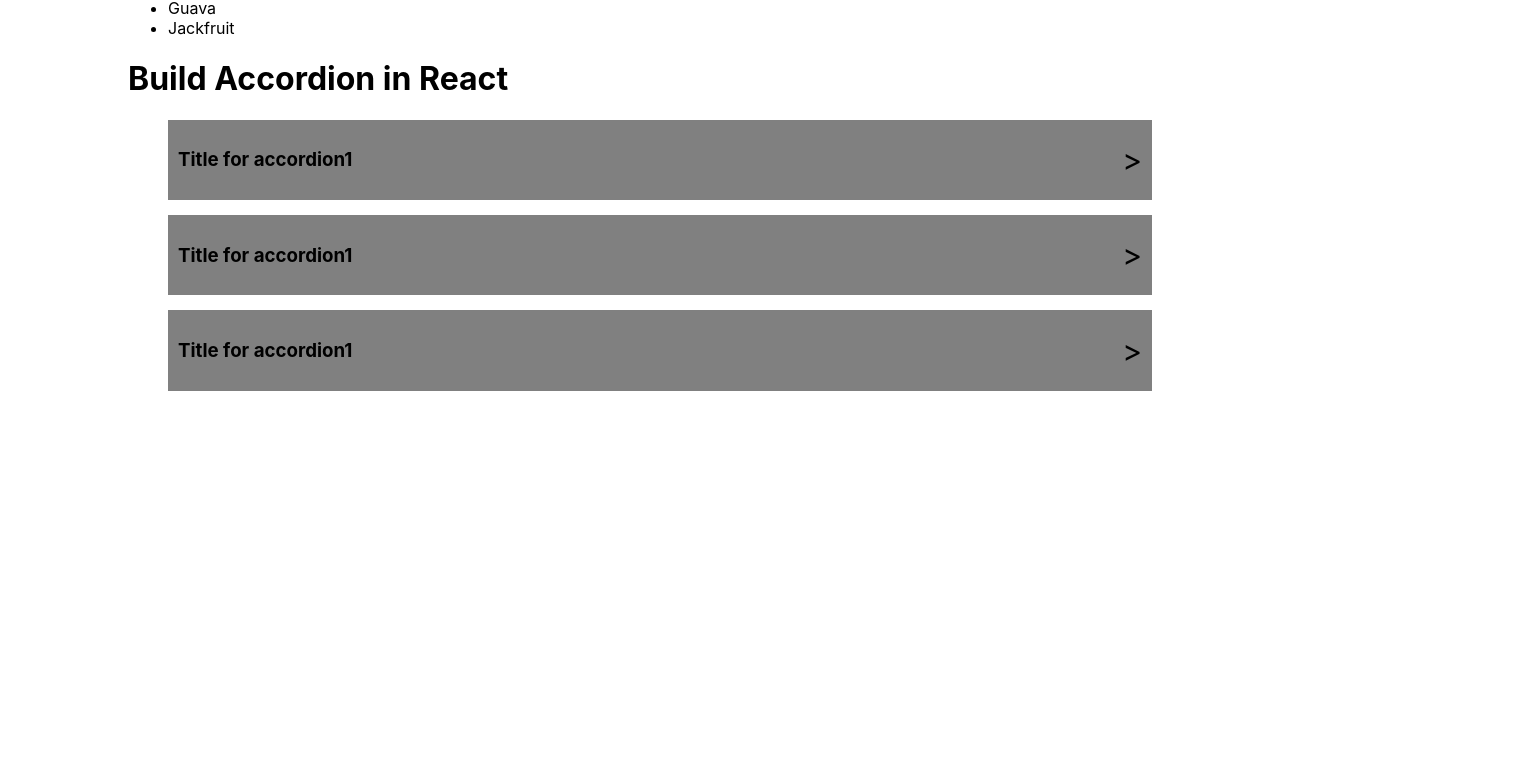
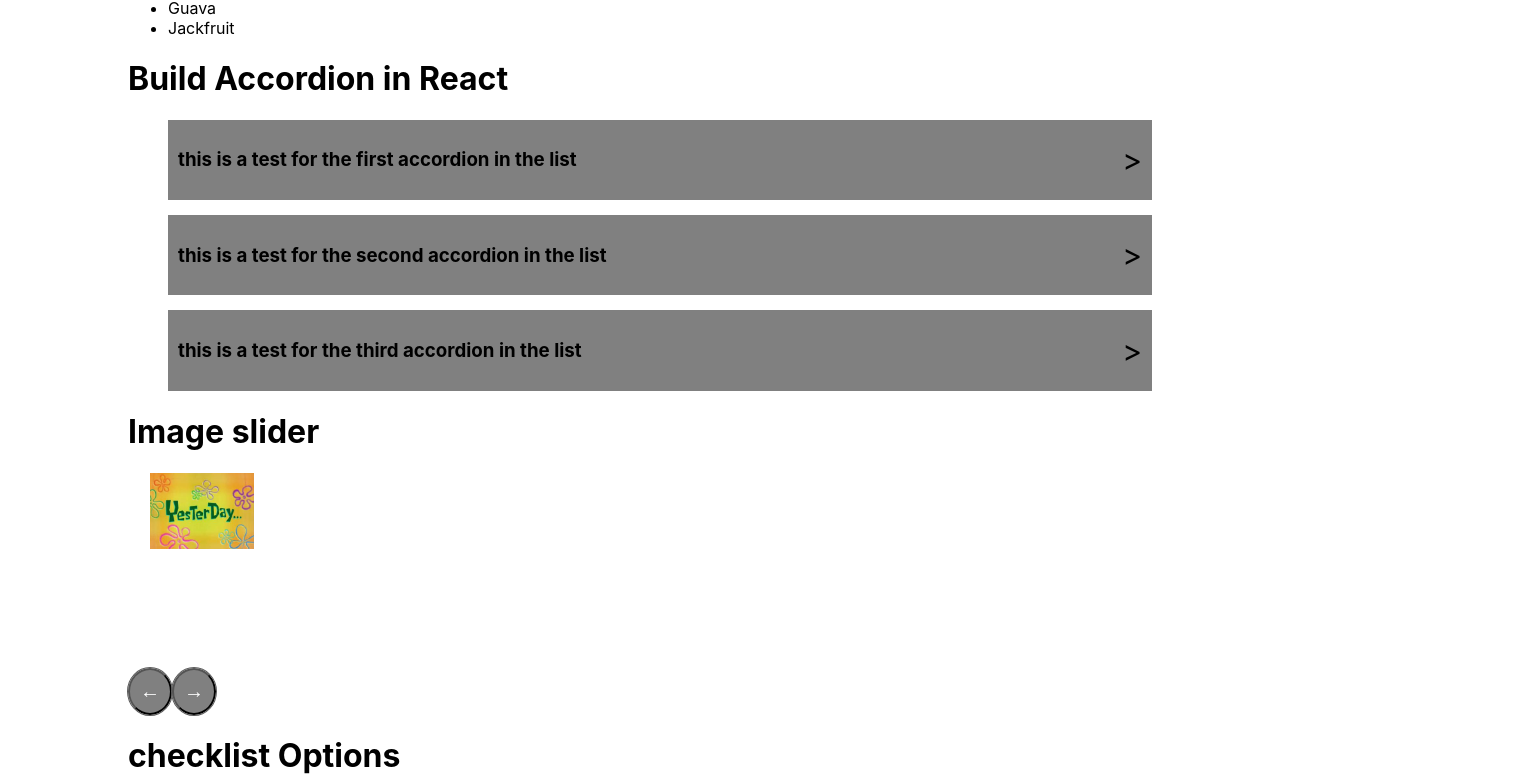
Before and after one commit to rashik007/react-exercises, a React (Create React App) app: page / in a window 1280 px wide. Shown: the part 959-1743 px from the top of the page, 1516 px wide, since content can reach past the window. Before the commit the page ends 1366 px from the top, so only its background shows below. Built offline with nearby package versions, Linux system fonts and the light colour scheme.

Commit message:
outstanding changes

```diff
--- a/package.json
+++ b/package.json
@@ -3,6 +3,9 @@
   "version": "0.1.0",
   "private": true,
   "dependencies": {
+    "@fortawesome/fontawesome-svg-core": "^6.4.2",
+    "@fortawesome/free-solid-svg-icons": "^6.4.2",
+    "@fortawesome/react-fontawesome": "^0.2.0",
     "@testing-library/jest-dom": "^5.17.0",
     "@testing-library/react": "^13.4.0",
     "@testing-library/user-event": "^13.5.0",
--- a/src/App.js
+++ b/src/App.js
@@ -5,6 +5,8 @@ import Search from "./components/Search";
 import Counter from "./components/Counter";
 import MapArr from "./components/MapArr";
 import Accordion from "./components/Accordion";
+import ImageSlider from "./components/ImageSlider";
+import Checklist from "./components/Checklist";
 
 function App() {
   return (
@@ -13,6 +15,8 @@ function App() {
       <Counter />
       <MapArr />
       <Accordion />
+      <ImageSlider />
+      <Checklist />
     </div>
   );
 }
--- a/src/App.scss
+++ b/src/App.scss
@@ -127,3 +127,70 @@ p.block {
 p.none {
   display: none;
 }
+
+//image slider buttons
+.btn--imageSlider {
+  background: grey;
+  padding: 10px;
+  // border: 0px;
+  outline: 1px solid rgb(92, 92, 92);
+  border-radius: 50%;
+  color: white;
+  font-weight: 700;
+  border: 1px transparent white;
+  font-size: 20px;
+}
+
+.image--box {
+  width: 100%;
+  margin: auto;
+
+  .image--container {
+    text-align: center;
+    position: relative;
+    .image--slider--single {
+      width: 70%;
+      margin-left: auto;
+      max-height: 600px;
+      object-fit: cover;
+    }
+
+    .btn--imageSlider {
+      position: absolute;
+    }
+
+    .btn--previous {
+      top: 50%;
+      left: 100px;
+    }
+
+    .btn--next {
+      top: 50%;
+      right: 100px;
+    }
+  }
+}
+
+.image--box {
+  position: relative;
+  max-width: 100%;
+  display: flex;
+}
+
+.image--container.active {
+  display: block;
+  width: 100%;
+
+  opacity: 1;
+  visibility: visible;
+  transform: translateX(0);
+  margin-left: auto;
+  margin-right: auto;
+}
+.image--container {
+  width: 100%;
+  position: absolute;
+  visibility: hidden;
+  transform: translateX(100%); /* Initially move the images to the right */
+  transition: transform 0.5s ease-in-out;
+}
--- a/src/components/Accordion.js
+++ b/src/components/Accordion.js
@@ -1,65 +1,99 @@
-// Display every title of accordion with body.
-// Hide every accordion body using element.display = none;
-// Toggle visibility of accordion body on click of title.
-import React from "react";
+// // Display every title of accordion with body.
+// // Hide every accordion body using element.display = none;
+// // Toggle visibility of accordion body on click of title.
+import React, { useRef } from "react";
+import AccordionData from "./AccordionData";
 
-function Accordion() {
-  const [visibilty, setVisibility] = React.useState(false);
+function Accordion(props) {
+  const [visibilty, setVisibility] = React.useState(
+    Array(AccordionData.length).fill(false)
+  );
+  // const [height, setHeight] = React.useState("0px");
 
-  function changeVisibility() {
-    setVisibility((prevVisibility) => !prevVisibility);
-    console.log("div was clicked");
+  // const content = useRef(null);
+  // console.log(content);
+
+  function changeVisibility(index) {
+    const heightCopy = [...visibilty];
+    console.log("copied array is: " + heightCopy);
+
+    heightCopy[index] = !visibilty[index];
+    setVisibility(heightCopy);
+    // setHeight(visibilty === true ? "0px" : `${content.current.scrollHeight}px`);
+    // console.log(content.current.scrollHeight);
   }
   return (
     <div className="counter-body">
       <h1>Build Accordion in React</h1>
 
       <ul className="accordion-body">
-        <li>
-          <div className="accordion-title" onClick={changeVisibility}>
-            <h3>Title for accordion1</h3>
+        {AccordionData.map((accordionSingle, index) => (
+          // console.log(accordionSingle.title)
+
+          <li key={index}>
+            <div
+              className="accordion-title"
+              onClick={() => changeVisibility(index)}
+            >
+              <h3>{accordionSingle.title}</h3>
               <p> &#62; </p>
             </div>
+
             <div className="accordion--body">
-            <p className={visibilty ? "block" : "none"}>
-              Nisi sunt dolore do minim adipisicing. In Lorem culpa enim
-              voluptate do aliquip exercitation labore laboris ullamco. Cillum
-              deserunt labore nostrud laboris aute aute non cupidatat ipsum
-              officia ut minim.
+              <p className={visibilty[index] ? "block" : "none"}>
+                {accordionSingle.content}
               </p>
             </div>
           </li>
-        <li>
-          <div className="accordion-title" onClick={changeVisibility}>
-            <h3>Title for accordion1</h3>
-            <p> &#62; </p>
-          </div>
-          <div className="accordion--body">
-            <p className={visibilty ? "block" : "none"}>
-              Nisi sunt dolore do minim adipisicing. In Lorem culpa enim
-              voluptate do aliquip exercitation labore laboris ullamco. Cillum
-              deserunt labore nostrud laboris aute aute non cupidatat ipsum
-              officia ut minim.
-            </p>
-          </div>
-        </li>
-        <li>
-          <div className="accordion-title" onClick={changeVisibility}>
-            <h3>Title for accordion1</h3>
-            <p> &#62; </p>
-          </div>
-          <div className="accordion--body">
-            <p className={visibilty ? "block" : "none"}>
-              Nisi sunt dolore do minim adipisicing. In Lorem culpa enim
-              voluptate do aliquip exercitation labore laboris ullamco. Cillum
-              deserunt labore nostrud laboris aute aute non cupidatat ipsum
-              officia ut minim.
-            </p>
-          </div>
-        </li>
+        ))}
       </ul>
     </div>
   );
 }
 
 export default Accordion;
+
+// import React, { useRef, useState } from "react";
+// import AccordionData from "./AccordionData";
+
+// function Accordion(props) {
+//   // Initialize an array of visibility states, one for each accordion item
+//   const [visibilities, setVisibilities] = useState(
+//     Array(AccordionData.length).fill(false)
+//   );
+
+//   function changeVisibility(index) {
+//     // Create a copy of the visibilities array and toggle the state of the clicked item
+//     const newVisibilities = [...visibilities];
+//     newVisibilities[index] = !newVisibilities[index];
+//     setVisibilities(newVisibilities);
+//   }
+
+//   return (
+//     <div className="counter-body">
+//       <h1>Build Accordion in React</h1>
+
+//       <ul className="accordion-body">
+//         {AccordionData.map((accordionSingle, index) => (
+//           <li key={accordionSingle.id}>
+//             <div
+//               className="accordion-title"
+//               onClick={() => changeVisibility(index)}
+//             >
+//               <h3>{accordionSingle.title}</h3>
+//               <p> &#62; </p>
+//             </div>
+
+//             <div className="accordion--body">
+//               <p className={visibilities[index] ? "block" : "none"}>
+//                 {accordionSingle.content}
+//               </p>
+//             </div>
+//           </li>
+//         ))}
+//       </ul>
+//     </div>
+//   );
+// }
+
+// export default Accordion;
--- a/src/components/MapArr.js
+++ b/src/components/MapArr.js
@@ -7,7 +7,7 @@ function MapArr() {
     return data.map((item, index) => <li key={index}>{item}</li>);
   }
 
-  console.log(data);
+  // console.log(data);
   return (
     <div className="counter-body">
       <h1>Display a list in React</h1>
```
Also changed, not shown: 1 other file (tests, documents, lock files or other folders). Lines whose indentation alone changed are shown as unchanged.
